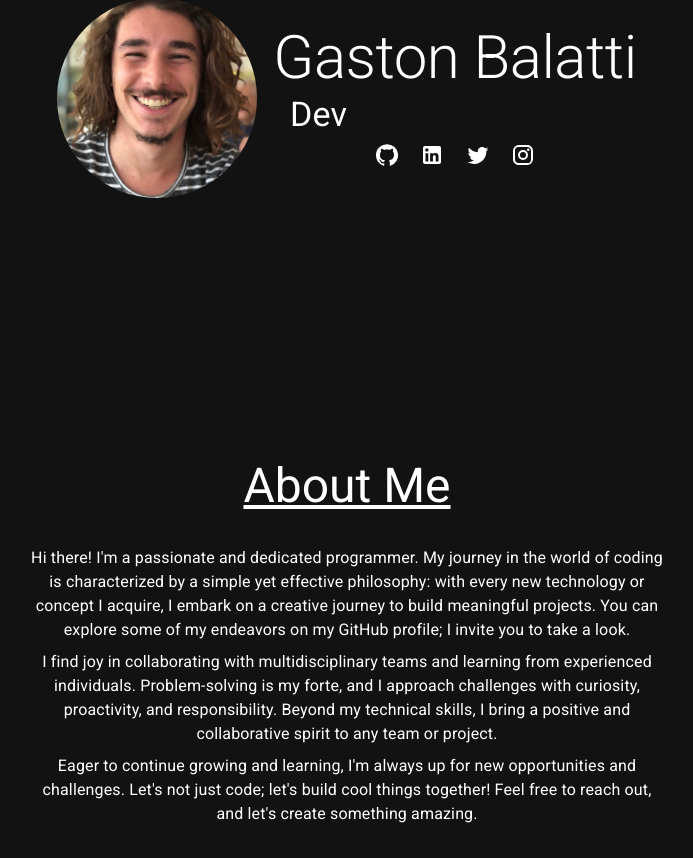
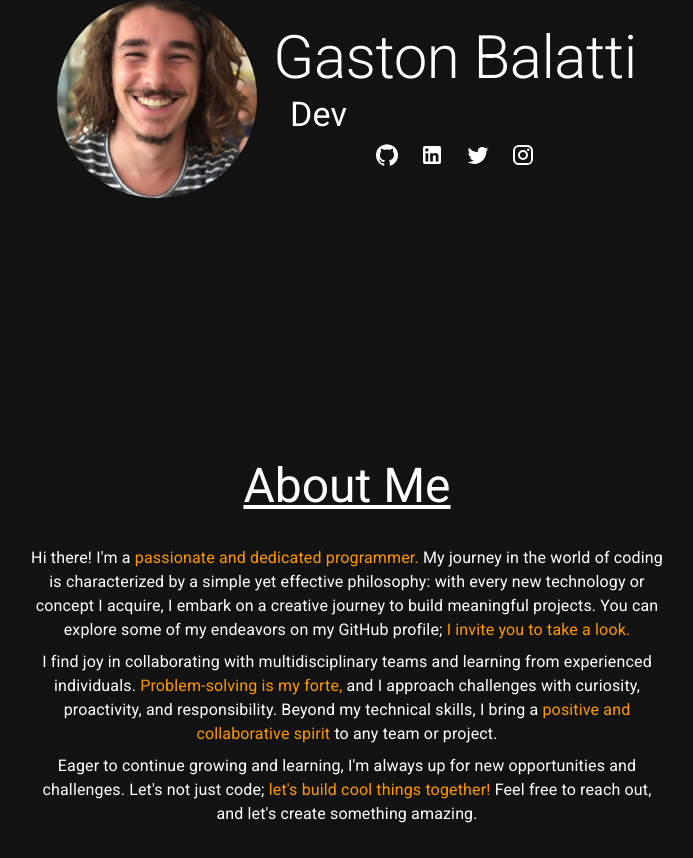
Before and after one commit to GBalatti9/personal-portfolio, a React (Vite) app: page / in a window 1280 px wide. Shown: the part 334-1192 px from the top of the page, without its empty margins (293-986 px from the left). Built offline with nearby package versions, Linux system fonts and the light colour scheme.

Commit message:
About page style

```diff
--- a/src/pages/AboutPage.jsx
+++ b/src/pages/AboutPage.jsx
@@ -6,13 +6,14 @@ export const AboutPage = () => {
         <Box sx={{ width: '50%', mx: 'auto', mb: 4 }}>
             <Typography variant='h3' sx={{ textAlign: 'center', textDecoration: 'underline' }}> About Me </Typography>
             <Typography variant='body1' sx={{ textAlign: 'center', mt: 4 }}>
-                Hi there! I'm a passionate and dedicated programmer. My journey in the world of coding is characterized by a simple yet effective philosophy: with every new technology or concept I acquire, I embark on a creative journey to build meaningful projects. You can explore some of my endeavors on my GitHub profile; I invite you to take a look.
+                Hi there! I'm a <Typography component='span' color='primary'>passionate and dedicated programmer. </Typography> My journey in the world of coding is characterized by a simple yet effective philosophy: with every new technology or concept I acquire, I embark on a creative journey to build meaningful projects. You can explore some of my endeavors on my GitHub profile;<Typography component='span' color='primary'> I invite you to take a look. </Typography>
             </Typography>
             <Typography variant='body1' sx={{ textAlign: 'center', mt: 1 }}>
-                I find joy in collaborating with multidisciplinary teams and learning from experienced individuals. Problem-solving is my forte, and I approach challenges with curiosity, proactivity, and responsibility. Beyond my technical skills, I bring a positive and collaborative spirit to any team or project.
+                I find joy in collaborating with multidisciplinary teams and learning from experienced individuals. <Typography component='span' color='primary'>Problem-solving is my forte, </Typography>and I approach challenges with curiosity, proactivity, and responsibility. Beyond my technical skills, I bring a <Typography component='span' color='primary'>positive and collaborative spirit</Typography> to any team or project.
             </Typography>
             <Typography variant='body1' sx={{ textAlign: 'center', mt: 1 }}>
-                Eager to continue growing and learning, I'm always up for new opportunities and challenges. Let's not just code; let's build cool things together! Feel free to reach out, and let's create something amazing.
+                Eager to continue growing and learning, I'm always up for new opportunities and challenges. Let's not just code; <Typography component='span' color='primary'> let's build cool things together! </Typography>
+                Feel free to reach out, and let's create something amazing.
             </Typography>
 
         </Box>
```
